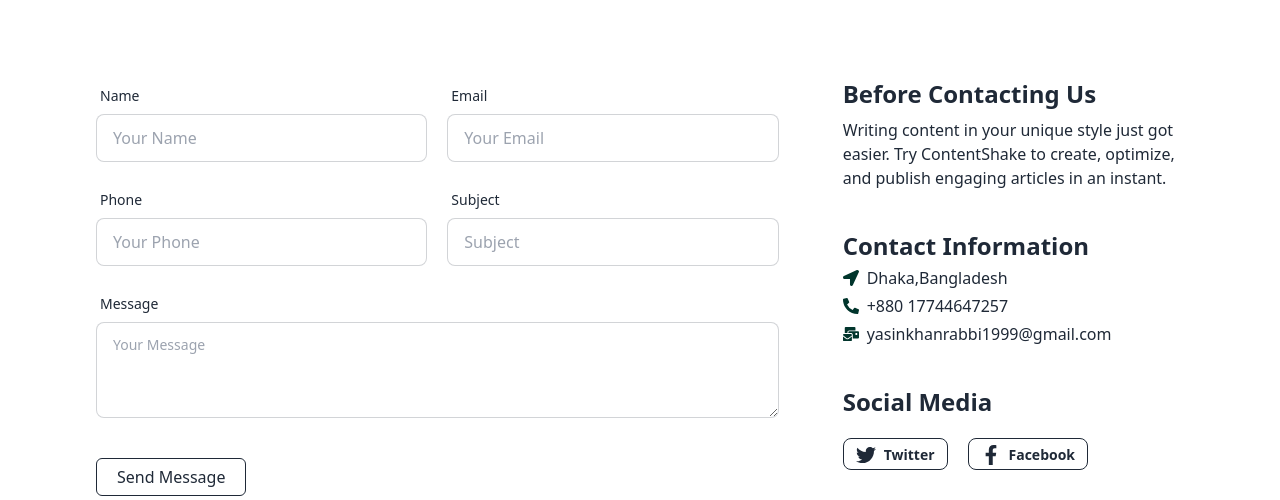
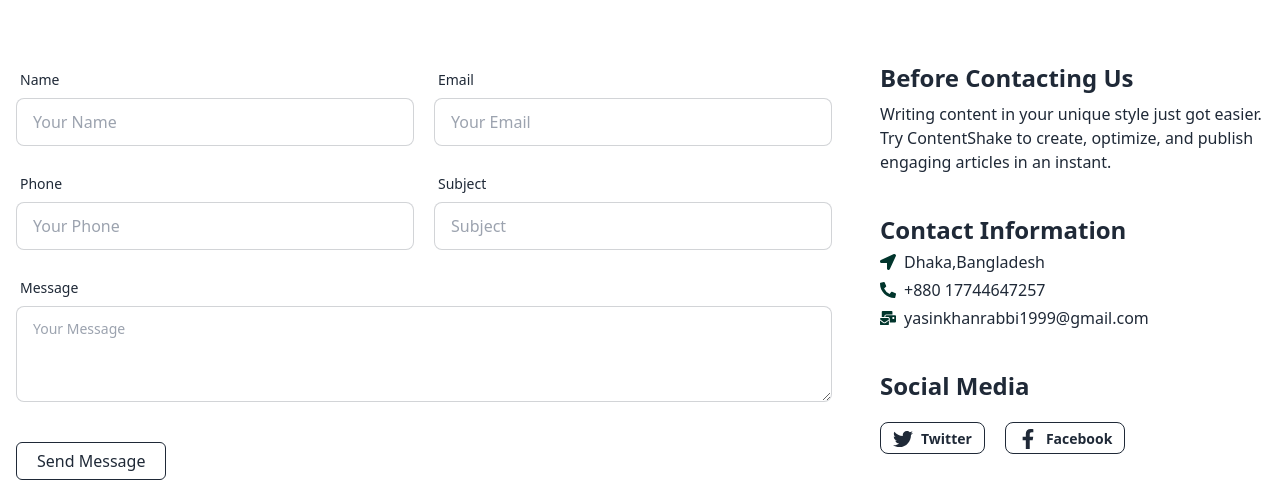
Before and after one commit to yasin2514/nest-nature-nursery-client, a React (Vite) app: page /contact-us in a window 1280 px wide. Shown: the part 452-952 px from the top of the page. Built offline with nearby package versions, Linux system fonts and the light colour scheme; no server answers.

Commit message:
contact us page updated

```diff
--- a/src/pages/contactUs/index.jsx
+++ b/src/pages/contactUs/index.jsx
@@ -22,12 +22,8 @@ const ContactUS = () => {
         header={"Contact Us"}
         text={`Fill up the from to contact with us to get our support`}
       />
-      <Container>
-        <div
-          className="grid grid-cols-1 px-5 my-10 md:px-0 md:grid-cols-[2fr_1fr] md:m-20 gap-16"
-          data-aos="flip-up"
-        >
-          <form>
+      <Container className={"grid grid-cols-12 gap-12 py-16"}>
+        <form className="col-span-8">
           <div className="grid grid-cols-2 gap-5 ">
             <div className="form-control w-full" data-aos="zoom-in">
               <label className="label">
@@ -90,15 +86,15 @@ const ContactUS = () => {
           </div>
         </form>
         {/* others section */}
-          <div className="space-y-10">
+        <div className="space-y-10 col-span-4">
           <div data-aos="zoom-in">
             <h5 className="text-2xl font-semibold mb-2">
               Before Contacting Us
             </h5>
             <p>
               Writing content in your unique style just got easier. Try
-                ContentShake to create, optimize, and publish engaging articles
-                in an instant.
+              ContentShake to create, optimize, and publish engaging articles in
+              an instant.
             </p>
           </div>
           <div className="space-y-1 mb-2" data-aos="zoom-in">
@@ -129,7 +125,6 @@ const ContactUS = () => {
             </div>
           </div>
         </div>
-        </div>
       </Container>
     </div>
   );
```
Lines whose indentation alone changed are shown as unchanged.
